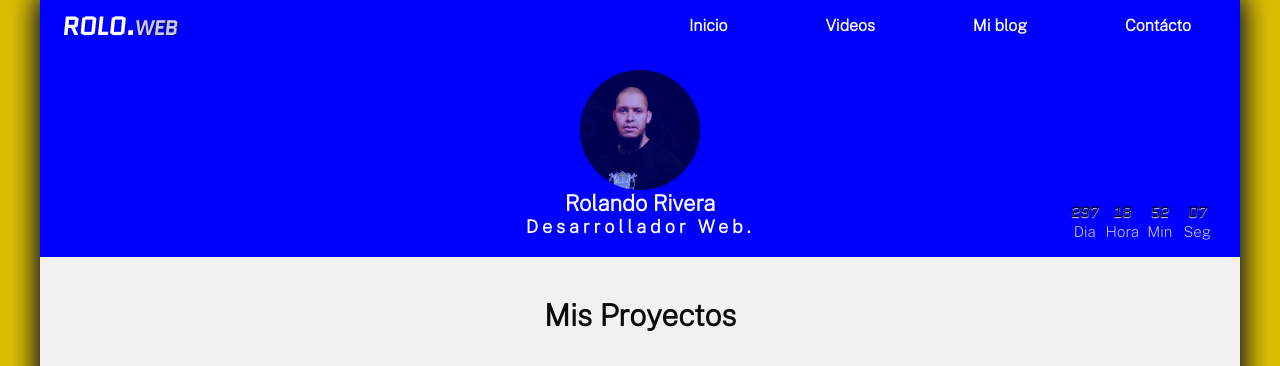
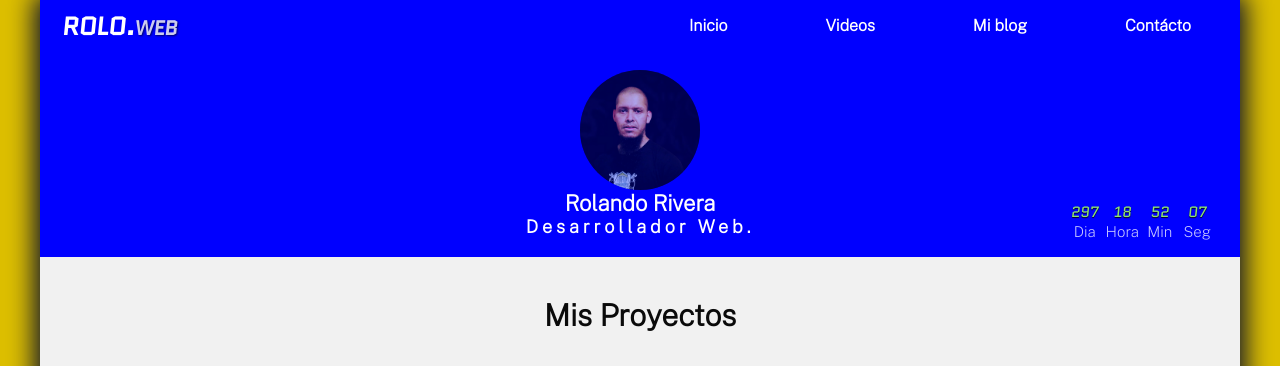
Before and after one commit to rolandoWe/roloweb, a PHP site: page / in a window 1280 px wide. Shown: the top 366 px of the page. Run offline with PHP 8.4, Linux system fonts and the light colour scheme; some libraries are stand-ins or nearby versions.

Commit message:
Add files via upload

```diff
--- a/index.css
+++ b/index.css
@@ -295,8 +295,8 @@ body{
     position: relative;
 }
 .fecha p{
-    color:rgba(0, 0, 0);
-    text-shadow: 0 1px 1px white;
+    color:rgb(159, 255, 96);
+    text-shadow: 0 1px 1px rgb(0, 0, 0);
 
     line-height: 30px;
     text-align: center;
```
